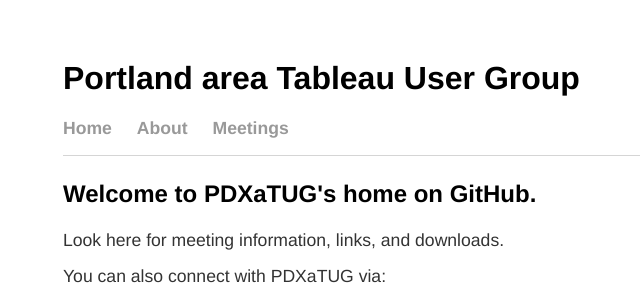
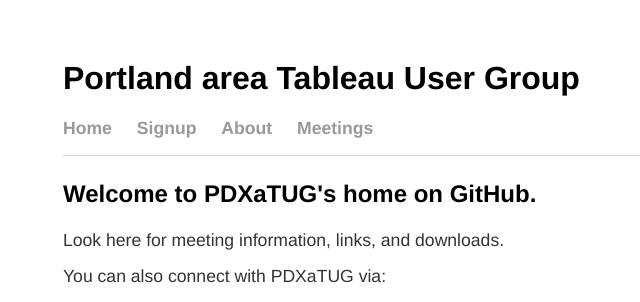
Before and after one commit to PDXaTUG/PDXaTUG.github.io, a Jekyll site: the page built from index.html, in a window 1280 px wide. Shown: the top 302 px of the page, without its empty margins (129-769 px from the left). Built offline with Jekyll 4.4.1, drawn with Linux system fonts in a browser that asks for light colours.

Commit message:
add signup menu item

```diff
--- a/_layouts/default.html
+++ b/_layouts/default.html
@@ -29,6 +29,7 @@
 <nav>
   <ul>
      <li><a href="/">Home</a></li>
+     <li><a href="/signup.html">Signup</a></li>
      <li><a href="/about">About</a></li>
      <li><a href="/meetings">Meetings</a></li>
   </ul>
```
